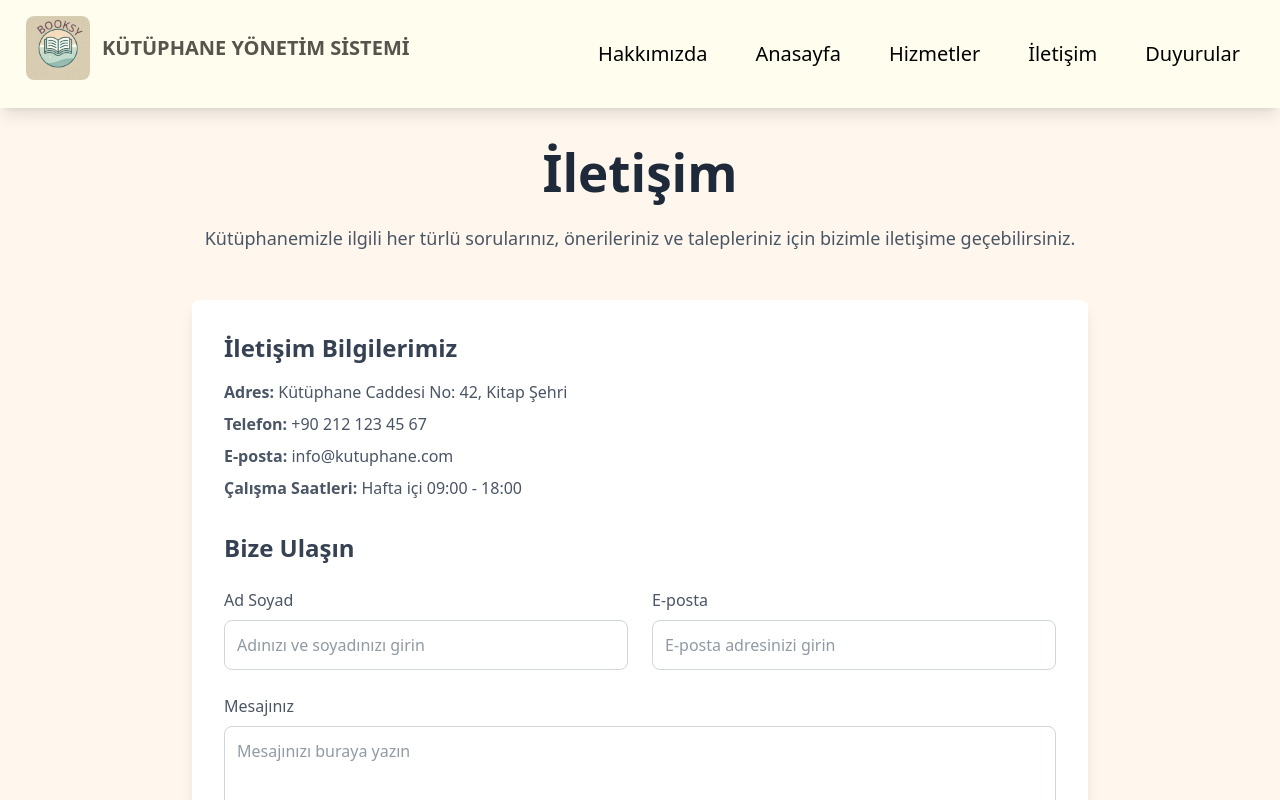
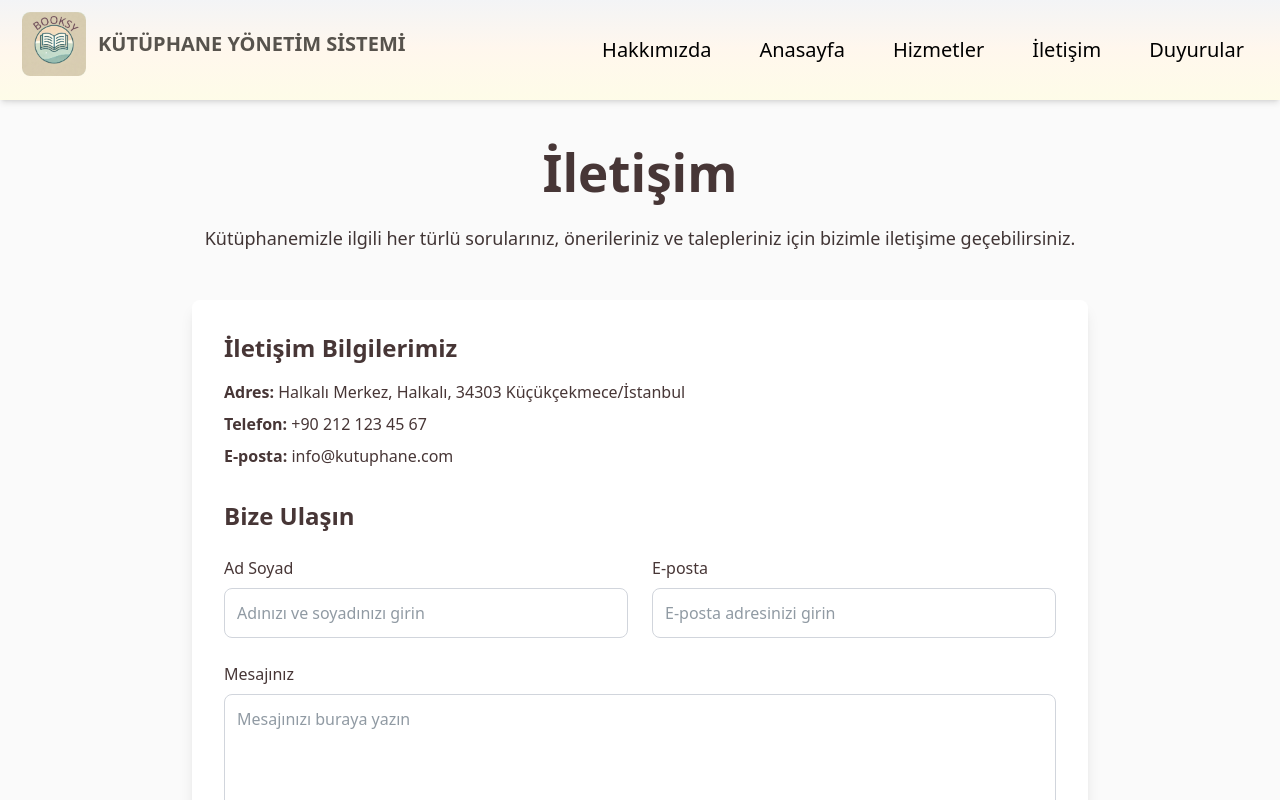
Before and after one commit to melseozs/kutuphane_yonetim_sistemi, a React (Vite) app: page /contact in a window 1280 px wide. Shown: the top 800 px of the page. Built offline with nearby package versions, Linux system fonts and the light colour scheme.

Commit message:
iletişim sayfası

```diff
--- a/src/Components/Header.jsx
+++ b/src/Components/Header.jsx
@@ -4,7 +4,7 @@ import logo from '../assets/logo.jpeg';
 
 function Header({ showSearch = false }) {
   return (
-    <header className="bg-[#fffded] w-full fixed top-0 left-0 z-10 p-4 shadow-lg">
+    <header className="bg-gradient-to-b from-gray-100 via-orange-50 to-yellow-50 p-3  shadow-md w-full fixed top-0 left-0 z-10">
       <div className="flex justify-between items-start">
         <div className="text-black text-xl font-bold">
           <div className="flex items-center space-x-3">
@@ -67,7 +67,7 @@ function Header({ showSearch = false }) {
         </nav>
       </div>
       {showSearch && (
-        <div className="w-full bg-[#cfe3e1] py-4 mt-4">
+        <div className="w-full bg-[rgba(207,227,225,0.7)] py-4 mt-4">
           <div className="max-w-4xl mx-auto flex items-center space-x-2">
             <input
               type="text"
--- a/src/index.css
+++ b/src/index.css
@@ -20,7 +20,7 @@ body {
   min-width: 320px;
   min-height: 100vh;
   box-sizing: border-box;
-  background-color: #cfe3e1;
+  background-color: rgba(207, 227, 225, 0.7);
   display: block;
 }
 
--- a/src/pages/About.jsx
+++ b/src/pages/About.jsx
@@ -6,7 +6,7 @@ export default function About() {
   return (
     <>
       <Header />
-      <div className="flex min-h-screen bg-[#fffded] pt-24">
+      <div className="flex min-h-screen bg-neutral-50 pt-24">
         <Sidebar />
         <main className="flex-1 p-10 bg-white rounded-lg shadow-sm m-4">
           <h1 className="text-3xl font-semibold text-[#633914] mb-4">Hakkımızda</h1>
--- a/src/pages/Anasayfa.jsx
+++ b/src/pages/Anasayfa.jsx
@@ -21,7 +21,7 @@ function Anasayfa() {
           {services.map((service, index) => (
             <div
               key={index}
-              className="bg-gradient-to-r from-gray-50 via-amber-50 to-yellow-50 p-6 rounded-xl shadow-lg hover:shadow-2xl transition duration-300 text-center flex flex-col justify-center items-center mb-6 "
+              className="bg-gradient-to-b from-gray-50 via-orange-50 to-yellow-50 p-6 shadow-md rounded-xl hover:shadow-2xl transition duration-300 text-center flex flex-col justify-center items-center mb-6 "
             >
               <Link to={service.link}>
                 <div className="flex justify-center mb-6">
--- a/src/pages/Contact.jsx
+++ b/src/pages/Contact.jsx
@@ -5,33 +5,30 @@ export default function Contact() {
   return (
     <>
       <Header showSearch={false} />
-      <div className="min-h-screen bg-orange-50 flex flex-col items-center justify-center pt-36 px-4">
-        <h1 className="text-3xl font-bold text-gray-800 mb-6">İletişim</h1>
-        <p className="text-lg text-gray-600 mb-12 text-center">
+      <div className="min-h-screen bg-neutral-50 flex flex-col items-center justify-center pt-36 px-4 pb-14">
+        <h1 className="text-3xl font-bold text-[#473636] mb-6">İletişim</h1>
+        <p className="text-lg text-[#413535] mb-12 text-center">
           Kütüphanemizle ilgili her türlü sorularınız, önerileriniz ve talepleriniz için bizimle iletişime geçebilirsiniz.
         </p>
 
         <div className="bg-white shadow-lg rounded-lg p-8 w-full max-w-4xl">
           <div className="mb-8">
-            <h2 className="text-2xl font-semibold text-gray-700 mb-4">İletişim Bilgilerimiz</h2>
-            <p className="text-gray-600 mb-2">
-              <strong>Adres:</strong> Kütüphane Caddesi No: 42, Kitap Şehri
+            <h2 className="text-2xl font-semibold text-[#473636] mb-4">İletişim Bilgilerimiz</h2>
+            <p className="text-[#473636] mb-2">
+              <strong>Adres:</strong> Halkalı Merkez, Halkalı, 34303 Küçükçekmece/İstanbul
             </p>
-            <p className="text-gray-600 mb-2">
+            <p className="text-[#473636] mb-2">
               <strong>Telefon:</strong> +90 212 123 45 67
             </p>
-            <p className="text-gray-600 mb-2">
+            <p className="text-[#473636] mb-2">
               <strong>E-posta:</strong> info@kutuphane.com
-            </p>
-            <p className="text-gray-600">
-              <strong>Çalışma Saatleri:</strong> Hafta içi 09:00 - 18:00
             </p>
           </div>
           <form>
-            <h2 className="text-2xl font-semibold text-gray-700 mb-6">Bize Ulaşın</h2>
+            <h2 className="text-2xl font-semibold text-[#473636] mb-6">Bize Ulaşın</h2>
             <div className="grid grid-cols-1 sm:grid-cols-2 gap-6">
               <div>
-                <label className="block text-gray-600 mb-2">Ad Soyad</label>
+                <label className="block text-[#473636] mb-2">Ad Soyad</label>
                 <input
                   type="text"
                   className="w-full p-3 border border-gray-300 rounded-lg focus:outline-none focus:ring-2 focus:ring-blue-500"
@@ -39,7 +36,7 @@ export default function Contact() {
                 />
               </div>
               <div>
-                <label className="block text-gray-600 mb-2">E-posta</label>
+                <label className="block text-[#473636] mb-2">E-posta</label>
                 <input
                   type="email"
                   className="w-full p-3 border border-gray-300 rounded-lg focus:outline-none focus:ring-2 focus:ring-blue-500"
@@ -48,7 +45,7 @@ export default function Contact() {
               </div>
             </div>
             <div className="mt-6">
-              <label className="block text-gray-600 mb-2">Mesajınız</label>
+              <label className="block text-[#473636] mb-2">Mesajınız</label>
               <textarea
                 className="w-full p-3 border border-gray-300 rounded-lg focus:outline-none focus:ring-2 focus:ring-blue-500"
                 rows="5"
@@ -57,7 +54,7 @@ export default function Contact() {
             </div>
             <button
               type="submit"
-              className="mt-6 bg-gray-300 text-white py-3 px-6 rounded-lg hover:bg-gray-500 transition duration-300"
+              className="mt-6 bg-[#473636] text-white py-3 px-6 rounded-lg hover:bg-[#886767] transition duration-300"
             >
               Gönder
             </button>
```
